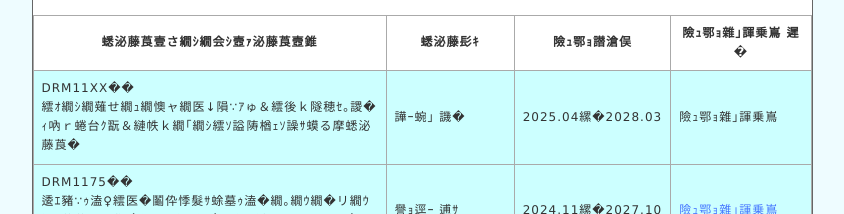
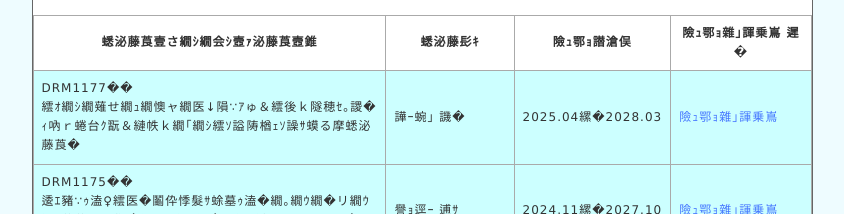
Before and after one commit to kaimorih/IEEJ_RM_Homepage, a plain HTML site: page rm_activities_new.html in a window 1280 px wide. Shown: the part 320-534 px from the top of the page, without its empty margins (218-1062 px from the left). Drawn offline with Linux system fonts and the light colour scheme.

Commit message:
サービスロボット調査専門委員会の情報修正

```diff
--- a/rm_activities_new.html
+++ b/rm_activities_new.html
@@ -55,13 +55,13 @@
 					<tbody>
 						<tr>
 							<td bgcolor="#CCFFFF">
-								DRM11XX：<br>
+								DRM1177：<br>
 								サービスロボットに要求される評価指標を向上させるモータ技術調査専門委員会</td>
 							<td bgcolor="#CCFFFF">新口 昇</td>
 							<td bgcolor="#CCFFFF">
 								2025.04〜2028.03</td>
 							<td bgcolor="#CCFFFF">
-								設置趣意書</a>
+								<a href="https://www.iee.jp/wp-content/uploads/honbu/16-pdf/DRM_1177s.pdf">設置趣意書</a>
 							</td>
 						</tr>
 						<tr>
```
